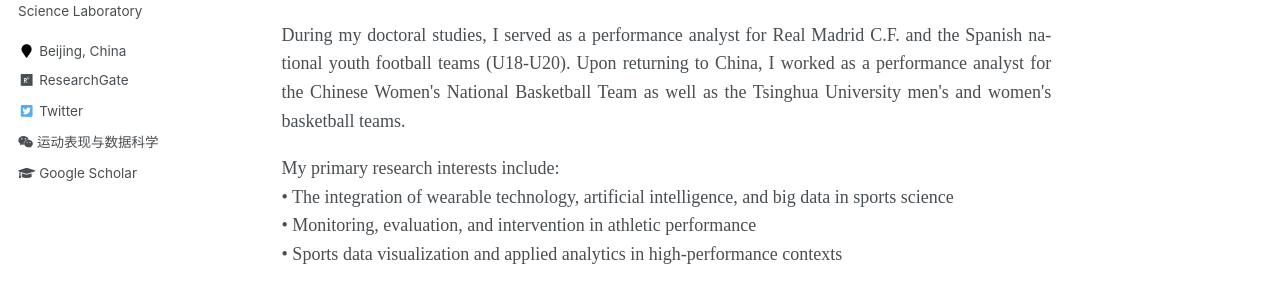
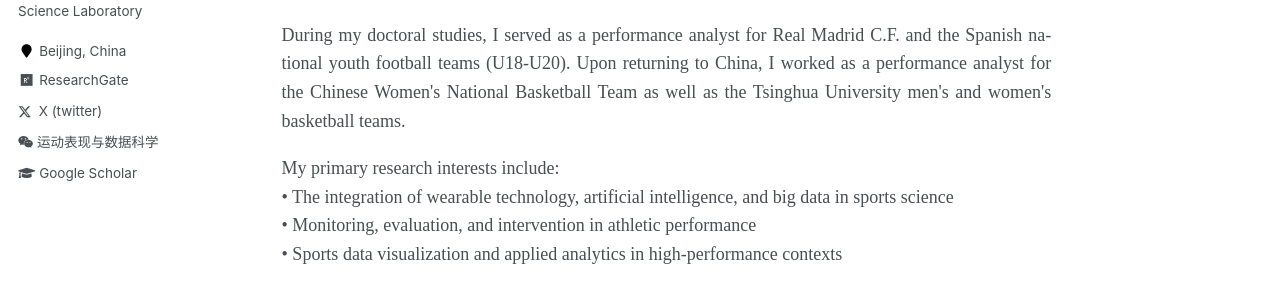
Before and after one commit to sportssuper/ZSL, a Jekyll site: the page built from _pages/about.md, in a window 1280 px wide. Shown: the part 374-666 px from the top of the page. Built offline with Jekyll 4.4.1, drawn with Linux system fonts in a browser that asks for light colours; a script that is not in the unit is left out.

Commit message:
Update author-profile.html

```diff
--- a/_includes/author-profile.html
+++ b/_includes/author-profile.html
@@ -44,8 +44,12 @@
         <li><a href="{{ author.publons }}"><i class="ai ai-publons-square ai-fw" aria-hidden="true"></i> Publons</a></li>
       {% endif %}
       {% if author.twitter %}
-        <li><a href="https://twitter.com/{{ author.twitter }}"><i class="fab fa-fw fa-twitter-square" aria-hidden="true"></i> Twitter</a></li>
-      {% endif %}
+           <li><a href="https://twitter.com/{{ author.twitter }}">
+        <svg viewBox="0 0 24 24" aria-hidden="true" style="width:1em;height:1em;vertical-align:-0.125em;margin-right:0.25em;">
+            <path d="M18.244 2.25h3.308l-7.227 8.26 8.502 11.24H16.17l-5.214-6.817L4.99 21.75H1.68l7.73-8.835L1.254 2.25H8.08l4.713 6.231zm-1.161 17.52h1.833L7.084 4.126H5.117z" fill="currentColor"></path>
+        </svg> X (twitter)
+    </a></li>
+{% endif %}
       {% if author.facebook %}
         <li><a href="https://www.facebook.com/{{ author.facebook }}"><i class="fab fa-fw fa-facebook-square" aria-hidden="true"></i> Facebook</a></li>
       {% endif %}
```
